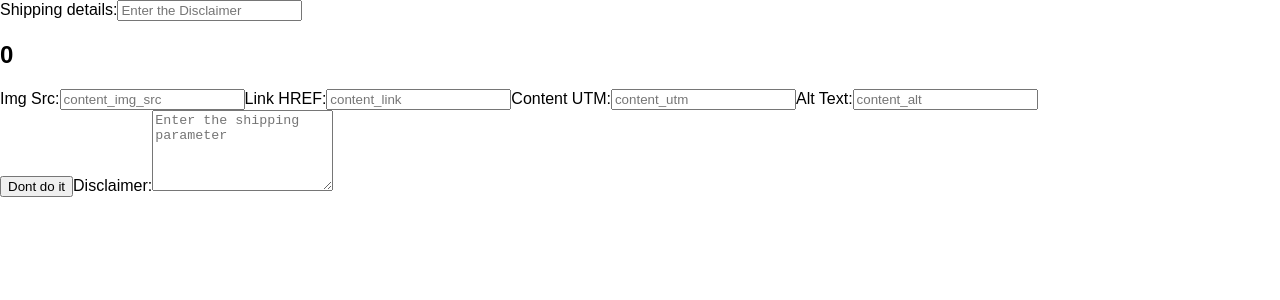
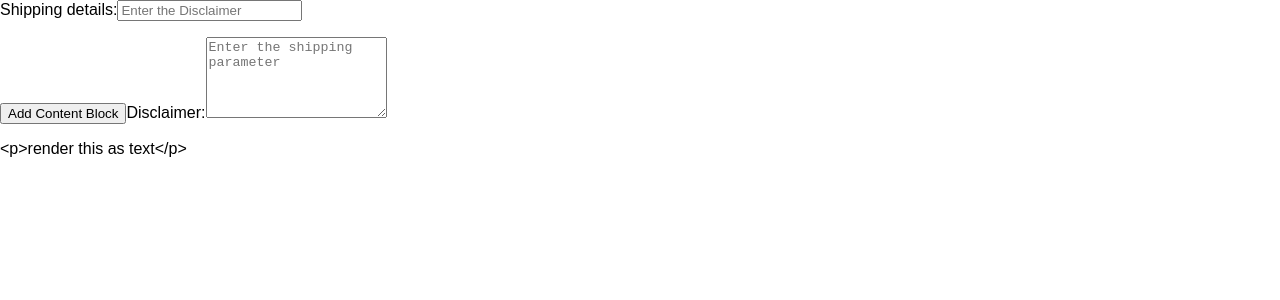
Before and after one commit to GrantHolcombe/UD-Email-builder, a React (Create React App) app: page / in a window 1280 px wide. Shown: the top 300 px of the page. Built offline with nearby package versions, Linux system fonts and the light colour scheme.

Commit message:
added remove content block functionality, playing with template generation

```diff
--- a/package.json
+++ b/package.json
@@ -3,7 +3,6 @@
   "version": "0.1.0",
   "private": true,
   "dependencies": {
-    "immutability-helper": "^2.8.1",
     "react": "^16.5.2",
     "react-dom": "^16.5.2",
     "react-scripts": "1.1.5"
--- a/src/App.js
+++ b/src/App.js
@@ -1,8 +1,8 @@
 import React, { Component } from 'react';
-import update from 'immutability-helper';
 import Header from './components/header.js';
 import Content from './components/content.js';
 import Footer from './components/footer.js';
+import Template from './components/emailTemplate.js';
 import './App.css';
 
 class App extends Component {
@@ -12,18 +12,11 @@ class App extends Component {
   this.handleChange = this.handleChange.bind(this);
   this.blockChange = this.blockChange.bind(this);
   this.addContentBlock = this.addContentBlock.bind(this);
+  this.removeContentBlock = this.removeContentBlock.bind(this);
 
   this.state = {
     header_data: '',
-    content_data: [
-      {
-        content_id: 0,
-        content_img_src: '',
-        content_link: '',
-        content_utm: '',
-        content_alt: ''
-      },
-    ],
+    content_data: [],
     footer_data: ''
   };
 }
@@ -51,6 +44,7 @@ blockChange(event, id) {
 }
 
 addContentBlock() {
+  // this sets up a generic empty content block
   const blankBlock = {
     content_id: this.state.content_data.length,
     content_img_src: '',
@@ -58,20 +52,42 @@ addContentBlock() {
     content_utm: '',
     content_alt: ''
   }
+  // duplicate and add our blank block to the copy via the ES6 spread operator
   const addBlock = [...this.state.content_data, blankBlock]
+  // apply updated array to state
   this.setState({
     content_data: addBlock
+  });
+}
+removeContentBlock(id) {
+  // copy array for immutability
+  const newArr = [...this.state.content_data]
+  // splice finds the index of the desired content block and removes it from the arry copy
+  newArr.splice(id, 1);
+  // this crazy loop is because we need to re-assign ID's if we remove a content block that is not at the end
+  newArr.forEach(function(e, i){
+    e.content_id = i
+  })
+  // apply array copy to state
+  this.setState({
+    content_data: newArr
   });
 }
 
   render() {
     return (
       <div className="wrapper">
+
         <Header onChange={this.handleChange} data={this.state.header_data}/>
         <p>{this.state.header_data}</p>
-        <Content onChange={this.blockChange} contentData={this.state.content_data}/>
-        <button onClick={this.addContentBlock}>Dont do it</button>
+
+        <Content onChange={this.blockChange} removeBlock={this.removeContentBlock} contentData={this.state.content_data}/>
+
+        <button onClick={this.addContentBlock}>Add Content Block</button>
+
         <Footer onChange={this.handleChange} data={this.state.footer_data} />
+
+        <Template data={this.state} />
       </div>
     );
   }
--- a/src/components/content.js
+++ b/src/components/content.js
@@ -20,6 +20,7 @@ class Content extends Component {
         <label>Alt Text:
           <input onChange={(e) => {this.props.onChange(e, item.content_id)}} value={this.props.contentData[item.content_id].content_alt} type="text" name={Object.keys(item)[4]} placeholder={Object.keys(item)[4]} />
         </label>
+        <button onClick={() => this.props.removeBlock(item.content_id)}>Remove Block</button>
       </div>
     );
     console.log(contentBlocks);
--- /dev/null
+++ b/src/components/emailTemplate.js
@@ -0,0 +1,13 @@
+import React, { Component } from 'react';
+import { Markup } from 'interweave';
+
+class Template extends Component {
+  render() {
+    const html = '<p>render this as text</p>'
+    return (
+      <p>{html}</p>
+    );
+  }
+}
+
+export default Template;
```
